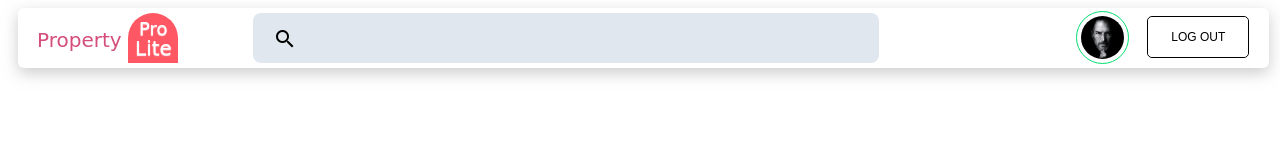
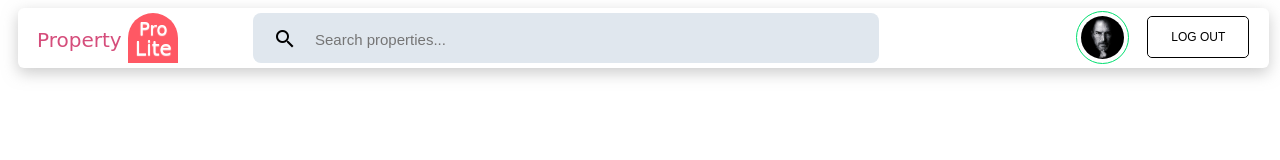
Before and after one commit to amilykassim/PropertyProLite, a plain HTML site: page UI/html/home.html in a window 1280 px wide. Drawn offline with Linux system fonts and the light colour scheme.

Commit message:
Add search input field to the search container box

```diff
--- a/UI/css/app.css
+++ b/UI/css/app.css
@@ -215,3 +215,15 @@ body {
   margin-top: 14px;
   margin-left: 20px;
 }
+
+.search {
+  position: absolute;
+  width: 670px;
+  height: 40px;
+  top: 5px;
+  background: none;
+  outline: none;
+  margin-left: 16px;
+  font-size: 15px;
+  border: none;
+}
--- a/UI/html/home.html
+++ b/UI/html/home.html
@@ -28,6 +28,7 @@
         <div class="search-container">
             <div>
                 <i class="material-icons center-icon">search</i>
+                <input class="search" type="text" placeholder="Search properties...">
             </div>
         </div>
     </div>
```
